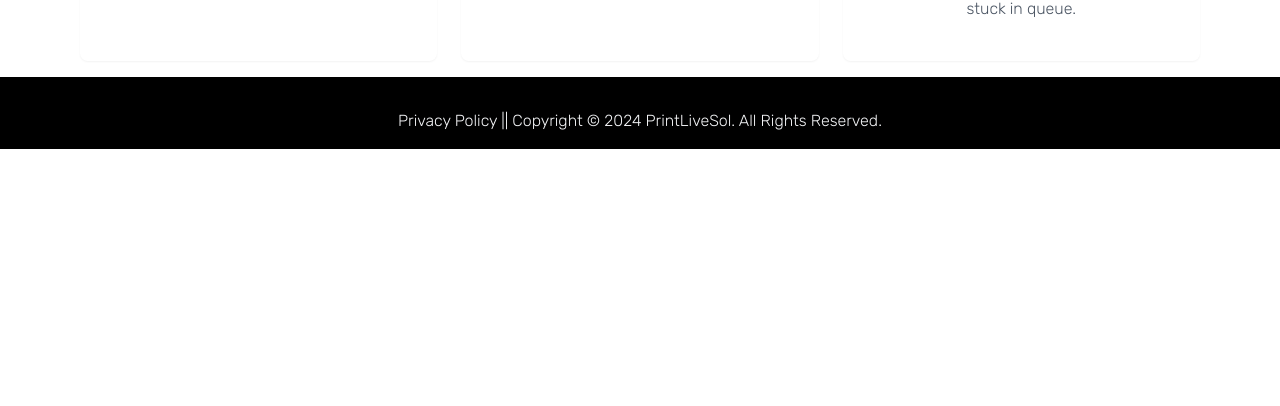
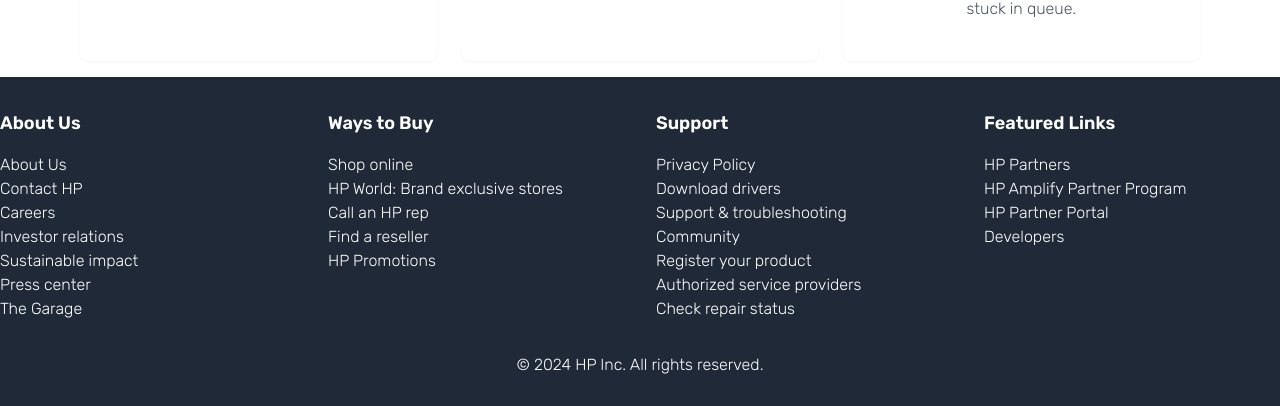
Before and after one commit to mehjbeen22/PrintLiveSol_BLOG, a React (Vite) app: page / in a window 1280 px wide. Shown: the part 1089-1495 px from the top of the page. Before the commit the page ends 1238 px from the top, so only its background shows below. Built offline with nearby package versions, Linux system fonts and the light colour scheme.

Commit message:
footer change

```diff
--- a/src/pages/Footer.jsx
+++ b/src/pages/Footer.jsx
@@ -1,12 +1,71 @@
 import { Link } from "react-router-dom";
 
-export default function Footer() {
+const Footer = () => {
   return (
-    <footer className="bg-black text-gray-100 p-4 text-center">
-      <p className="mt-4">
-        <Link to="/privacypolicy">Privacy Policy</Link> || Copyright © 2024
-        PrintLiveSol. All Rights Reserved.
-      </p>
+    <footer className="bg-gray-800 text-white py-8">
+      <div className="container mx-auto grid grid-cols-1 md:grid-cols-4 gap-8">
+        <div>
+          <h3 className="font-semibold text-lg mb-4">About Us</h3>
+          <ul>
+            <li>About Us</li>
+            <li>Contact HP</li>
+            <li>Careers</li>
+            <li>Investor relations</li>
+            <li>Sustainable impact</li>
+            <li>Press center</li>
+            <li>The Garage</li>
+          </ul>
+        </div>
+        <div>
+          <h3 className="font-semibold text-lg mb-4">Ways to Buy</h3>
+          <ul>
+            <li>Shop online</li>
+            <li>HP World: Brand exclusive stores</li>
+            <li>Call an HP rep</li>
+            <li>Find a reseller</li>
+            <li>HP Promotions</li>
+          </ul>
+        </div>
+        <div>
+          <h3 className="font-semibold text-lg mb-4">Support</h3>
+          <ul>
+            <Link to="/privacypolicy">Privacy Policy</Link>
+            <li>Download drivers</li>
+            <li>Support & troubleshooting</li>
+            <li>Community</li>
+            <li>Register your product</li>
+            <li>Authorized service providers</li>
+            <li>Check repair status</li>
+          </ul>
+        </div>
+        <div>
+          <h3 className="font-semibold text-lg mb-4">Featured Links</h3>
+          <ul>
+            <li>HP Partners</li>
+            <li>HP Amplify Partner Program</li>
+            <li>HP Partner Portal</li>
+            <li>Developers</li>
+          </ul>
+        </div>
+      </div>
+      <div className="text-center mt-8">
+        &copy; {new Date().getFullYear()} HP Inc. All rights reserved.
+      </div>
     </footer>
   );
-}
+};
+
+export default Footer;
+
+// import { Link } from "react-router-dom";
+
+// export default function Footer() {
+//   return (
+//     <footer className="bg-black text-gray-100 p-4 text-center">
+//       <p className="mt-4">
+//         <Link to="/privacypolicy">Privacy Policy</Link> || Copyright © 2024
+//         PrintLiveSol. All Rights Reserved.
+//       </p>
+//     </footer>
+//   );
+// }
--- a/src/pages/ProductFinder.jsx
+++ b/src/pages/ProductFinder.jsx
@@ -80,7 +80,7 @@
       <section className="flex flex-col lg:flex-row p-4 sm:p-8 gap-6 border-b border-black">
         <div className="mb-8 lg:pt-10 lg:w-[50%]">
           <h2 className="text-xl sm:text-2xl font-bold">
-            Let's identify your printer
+            Lets identify your printer
           </h2>
           <p className="text-lg text-gray-700 mt-2">
             Enter your serial number, product number or product name
```
